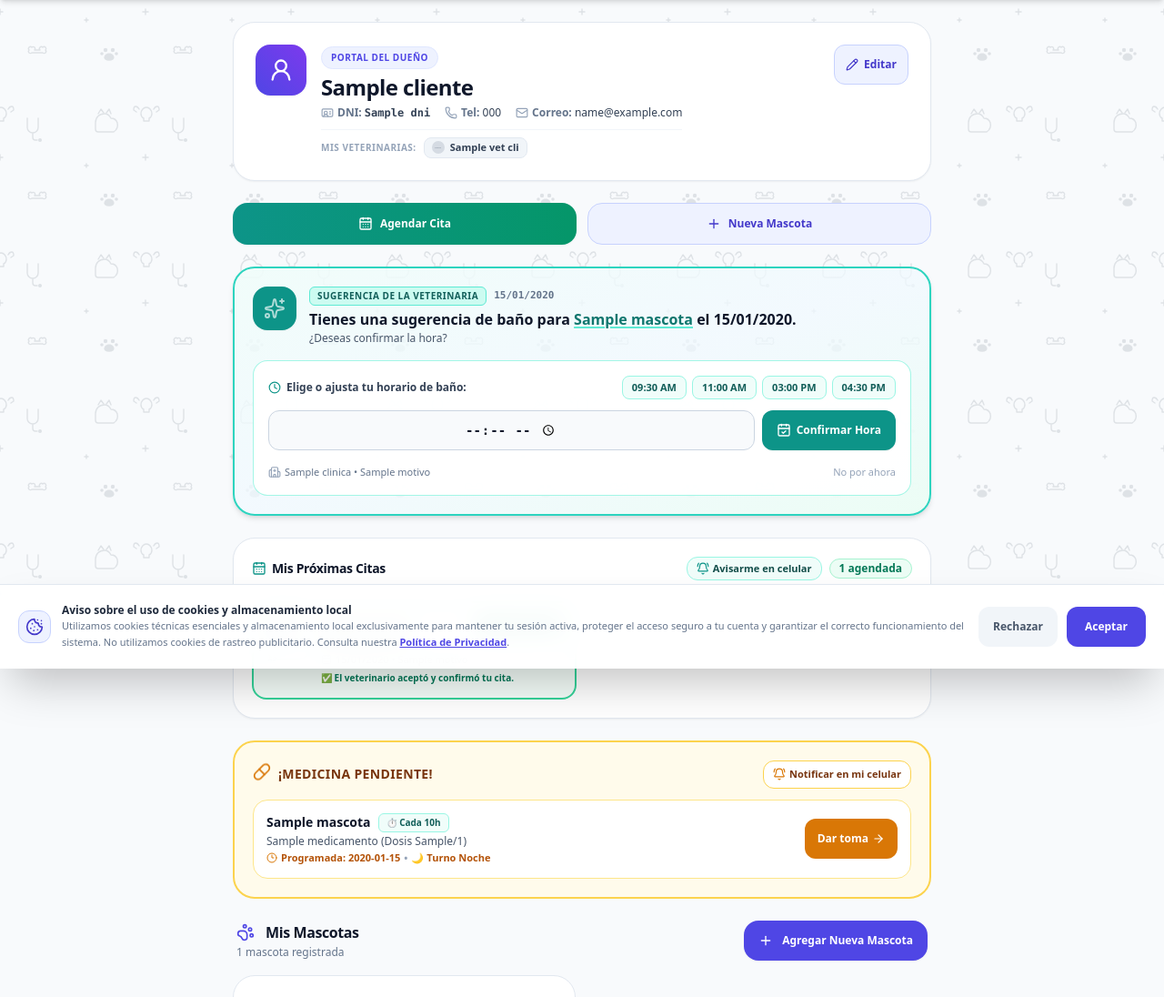
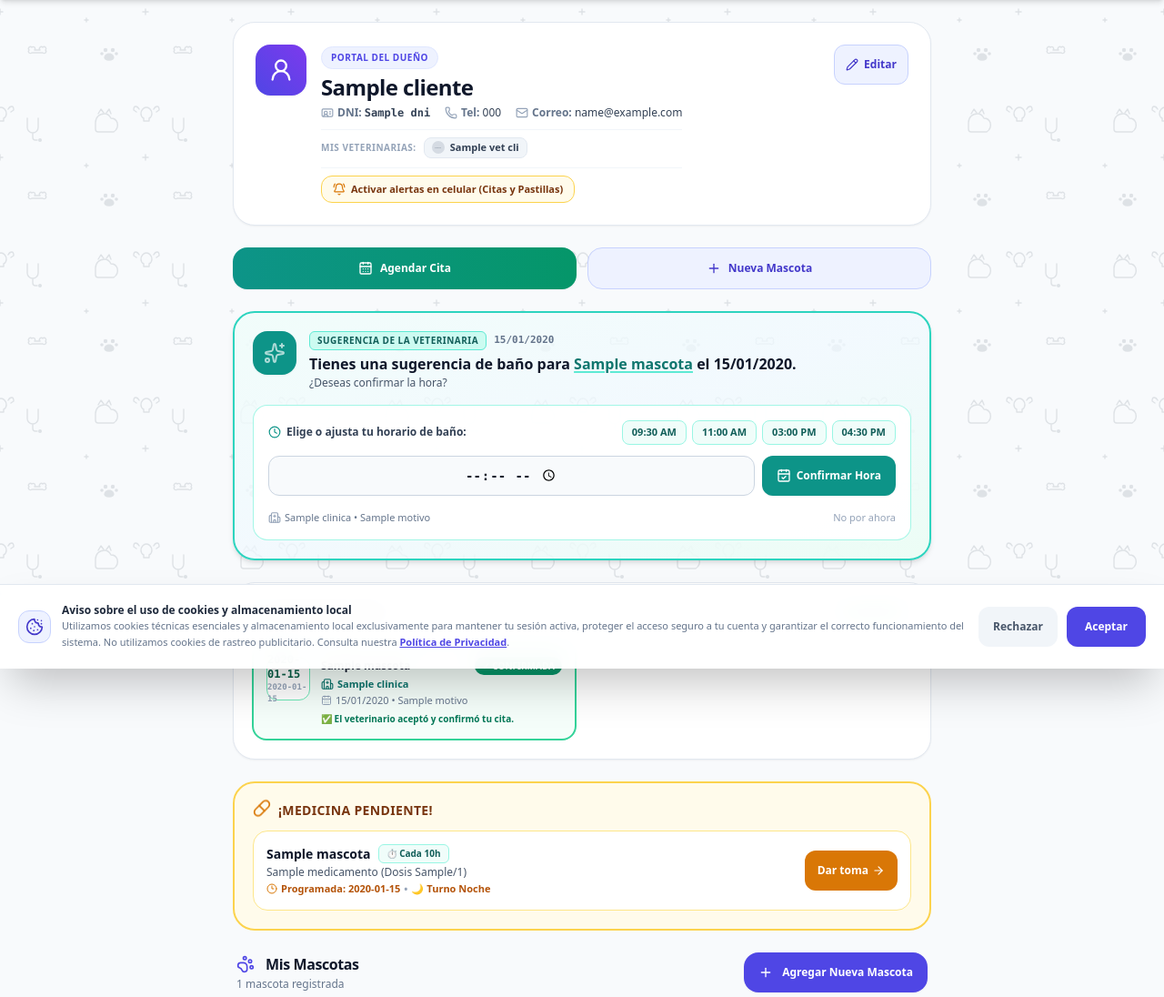
Before and after one commit to Layfom22/sherekepet-app, a FastAPI app: template app/templates/client/dashboard.html in a window 1280 px wide. Shown: the part 65-1161 px from the top of the page at 91% size. Run offline with FastAPI, Linux system fonts and the light colour scheme; the template is opened without the code that fills it: most values are stand-ins (such as "Sample title", 1, 10 or a date in 2020); grey boxes marked "Sample" are stand-in pictures; some libraries are stand-ins or nearby versions.

Commit message:
feat(portal): unificar interruptor global de alertas en perfil y pedir consentimiento al agendar cita

```diff
--- a/app/templates/client/dashboard.html
+++ b/app/templates/client/dashboard.html
@@ -53,6 +53,19 @@
                         {% endfor %}
                     </div>
                     {% endif %}
+
+                    <!-- Interruptor Global Único de Notificaciones (para todas las citas y pastillas) -->
+                    <div class="mt-2.5 pt-2 border-t border-slate-100 flex items-center justify-between gap-2 flex-wrap">
+                        <button
+                            type="button"
+                            id="btnToggleAlertasGlobales"
+                            onclick="alternarAlertasGlobalesCelular()"
+                            class="px-3 py-1.5 rounded-xl text-[11px] font-bold bg-amber-50 hover:bg-amber-100 text-amber-900 border border-amber-300 shadow-2xs inline-flex items-center space-x-1.5 transition-all"
+                        >
+                            <i id="iconoAlertasGlobales" data-lucide="bell-ring" class="w-3.5 h-3.5 text-amber-600 shrink-0" aria-hidden="true"></i>
+                            <span id="txtAlertasGlobales">Activar alertas en celular (Citas y Pastillas)</span>
+                        </button>
+                    </div>
                 </div>
             </div>
 
@@ -178,15 +191,6 @@
                 <span>Mis Próximas Citas</span>
             </h2>
             <div class="flex items-center gap-2">
-                <button
-                    type="button"
-                    onclick="activarNotificacionesCelular()"
-                    class="px-2.5 py-1 rounded-xl text-[11px] font-bold bg-teal-50 hover:bg-teal-100 text-teal-900 border border-teal-200 inline-flex items-center space-x-1 transition-all"
-                    title="Recibir alerta en mi celular cuando el veterinario confirme"
-                >
-                    <i data-lucide="bell-ring" class="w-3.5 h-3.5 text-teal-600" aria-hidden="true"></i>
-                    <span class="txtEstadoNotifCitas">Avisarme en celular</span>
-                </button>
                 <span class="text-xs font-bold px-2.5 py-0.5 rounded-full bg-emerald-50 text-emerald-700 border border-emerald-200">
                     {{ citas_cliente|length }} agendada{{ 's' if citas_cliente|length != 1 else '' }}
                 </span>
@@ -257,15 +261,6 @@
                 <i data-lucide="pill" class="w-5 h-5 text-amber-600 shrink-0 animate-bounce" aria-hidden="true"></i>
                 <h2 class="text-sm font-black uppercase tracking-wide">¡Medicina Pendiente!</h2>
             </div>
-            <button
-                type="button"
-                id="btnActivarAlarmaPwa"
-                onclick="activarNotificacionesCelular()"
-                class="px-2.5 py-1.5 rounded-xl text-[11px] font-bold bg-white hover:bg-amber-100 text-amber-900 border border-amber-300 shadow-2xs inline-flex items-center space-x-1 transition-all"
-            >
-                <i data-lucide="bell-ring" class="w-3.5 h-3.5 text-amber-600" aria-hidden="true"></i>
-                <span id="txtActivarAlarmaPwa">Notificar en mi celular</span>
-            </button>
         </div>
         {% for item in dosis_pendientes %}
         {% set hora_h = item.dosis.hora_programada.hour %}
@@ -1020,6 +1015,17 @@ async function enviarAgendarCita(e) {
         return;
     }
 
+    // Solicitar consentimiento de notificaciones automáticamente al agendar (solo si aún no se ha concedido)
+    if ('Notification' in window && Notification.permission === 'default') {
+        try {
+            const perm = await Notification.requestPermission();
+            if (perm === 'granted') {
+                localStorage.removeItem('sherekepet_alertas_pausadas');
+                actualizarEstadoBotonAlarma();
+            }
+        } catch (_) {}
+    }
+
     const btn = document.getElementById("btnConfirmarCita");
     if (btn) {
         btn.disabled = true;
@@ -1043,7 +1049,7 @@ async function enviarAgendarCita(e) {
 
         if (resp.ok) {
             cerrarModalAgendarCita();
-            mostrarToast("¡Cita agendada con éxito!");
+            mostrarToast("¡Cita agendada! Te avisaremos apenas el veterinario confirme.");
             setTimeout(() => {
                 window.location.reload();
             }, 700);
@@ -1265,6 +1271,17 @@ async function confirmarCitaSugerida(citaId) {
         return;
     }
 
+    // Pedir consentimiento de notificaciones automáticamente al confirmar cita si aún no ha respondido
+    if ('Notification' in window && Notification.permission === 'default') {
+        try {
+            const perm = await Notification.requestPermission();
+            if (perm === 'granted') {
+                localStorage.removeItem('sherekepet_alertas_pausadas');
+                actualizarEstadoBotonAlarma();
+            }
+        } catch (_) {}
+    }
+
     if (btn) {
         btn.disabled = true;
         btn.classList.add('opacity-75');
@@ -1336,25 +1353,63 @@ async function descartarCitaSugerida(citaId) {
     }
 }
 
-// Notificaciones Móviles PWA para Recordatorios de Pastillas y Confirmación de Citas
+// Notificaciones Móviles Globales PWA (Citas y Recordatorios de Pastillas)
+function sonAlertasGlobalesActivas() {
+    return ('Notification' in window) &&
+           Notification.permission === 'granted' &&
+           localStorage.getItem('sherekepet_alertas_pausadas') !== '1';
+}
+
 function actualizarEstadoBotonAlarma() {
-    if (!('Notification' in window)) return;
+    const btnGlobal = document.getElementById('btnToggleAlertasGlobales');
+    const txtGlobal = document.getElementById('txtAlertasGlobales');
+    if (!btnGlobal || !txtGlobal) return;
+
+    if (!('Notification' in window)) {
+        txtGlobal.textContent = 'Sin soporte de alertas en este navegador';
+        return;
+    }
+
+    const pausadas = localStorage.getItem('sherekepet_alertas_pausadas') === '1';
+
+    if (Notification.permission === 'granted' && !pausadas) {
+        txtGlobal.textContent = 'Alertas activas para todo (Toca para desactivar)';
+        btnGlobal.className = 'inline-flex items-center space-x-1.5 px-3 py-1.5 rounded-xl text-[11px] font-bold transition shadow-sm border bg-emerald-50 dark:bg-emerald-900/30 text-emerald-800 dark:text-emerald-200 border-emerald-200 dark:border-emerald-700/50 hover:bg-emerald-100';
+    } else if (Notification.permission === 'granted' && pausadas) {
+        txtGlobal.textContent = 'Alertas desactivadas (Toca para reactivar)';
+        btnGlobal.className = 'inline-flex items-center space-x-1.5 px-3 py-1.5 rounded-xl text-[11px] font-bold transition shadow-sm border bg-slate-100 dark:bg-slate-700/60 text-slate-600 dark:text-slate-300 border-slate-200 dark:border-slate-600 hover:bg-slate-200';
+    } else {
+        txtGlobal.textContent = 'Activar alertas en celular (Citas y Pastillas)';
+        btnGlobal.className = 'inline-flex items-center space-x-1.5 px-3 py-1.5 rounded-xl text-[11px] font-bold transition shadow-sm border bg-amber-50 dark:bg-amber-900/30 text-amber-800 dark:text-amber-200 border-amber-200 dark:border-amber-700/50 hover:bg-amber-100';
+    }
+}
+
+async function alternarAlertasGlobalesCelular() {
+    if (!('Notification' in window)) {
+        alert('Tu navegador no soporta notificaciones nativas. Te recomendamos agregar tu correo en "Mi Perfil" para recibir recordatorios.');
+        return;
+    }
+
     if (Notification.permission === 'granted') {
-        const txt = document.getElementById('txtActivarAlarmaPwa');
-        const btn = document.getElementById('btnActivarAlarmaPwa');
-        if (txt && btn) {
-            txt.textContent = 'Alertas activadas en celular';
-            btn.classList.remove('bg-white', 'text-amber-900', 'border-amber-300');
-            btn.classList.add('bg-emerald-100', 'text-emerald-900', 'border-emerald-300');
-        }
-        document.querySelectorAll('.txtEstadoNotifCitas').forEach(el => {
-            el.textContent = 'Alertas activadas';
-        });
-    }
+        const pausadas = localStorage.getItem('sherekepet_alertas_pausadas') === '1';
+        if (pausadas) {
+            localStorage.removeItem('sherekepet_alertas_pausadas');
+            actualizarEstadoBotonAlarma();
+            await programarAlarmasDosisPendientes(true);
+            mostrarToast('🔔 ¡Alertas reactivadas para todas tus citas y pastillas!');
+        } else {
+            localStorage.setItem('sherekepet_alertas_pausadas', '1');
+            actualizarEstadoBotonAlarma();
+            mostrarToast('🔕 Alertas en celular pausadas. Puedes reactivarlas cuando quieras.');
+        }
+        return;
+    }
+
+    await activarNotificacionesCelular();
 }
 
 async function lanzarNotificacionNativaCitaConfirmada(cita) {
-    if (!('Notification' in window) || Notification.permission !== 'granted') return;
+    if (!sonAlertasGlobalesActivas()) return;
     try {
         const reg = await navigator.serviceWorker?.ready;
         const sw = reg?.active || navigator.serviceWorker?.controller;
@@ -1424,7 +1479,7 @@ async function verificarEstadoCitasEnTiempoReal() {
 }
 
 async function programarAlarmasDosisPendientes(forzarNotificacionPrueba = false) {
-    if (!('Notification' in window) || Notification.permission !== 'granted') return;
+    if (!sonAlertasGlobalesActivas()) return;
     const reg = await navigator.serviceWorker?.ready;
     const sw = reg?.active || navigator.serviceWorker?.controller;
     if (!sw) return;
@@ -1457,8 +1512,8 @@ async function programarAlarmasDosisPendientes(forzarNotificacionPrueba = false)
     if (forzarNotificacionPrueba) {
         sw.postMessage({
             type: 'SHOW_DOSE_NOTIFICATION',
-            title: '🔔 ¡Alertas de Citas y Pastillas activadas!',
-            body: 'Tu celular te avisará cuando el veterinario confirme tu cita o le toque medicina a tu mascota.',
+            title: '🔔 ¡Alertas activadas para todo!',
+            body: 'Tu celular te avisará automáticamente para todas tus citas y recordatorios de pastillas.',
             tag: 'sherekepet-test-alarm',
             url: '/portal/dashboard'
         });
@@ -1472,9 +1527,10 @@ async function activarNotificacionesCelular() {
     }
     const perm = await Notification.requestPermission();
     if (perm === 'granted') {
+        localStorage.removeItem('sherekepet_alertas_pausadas');
         actualizarEstadoBotonAlarma();
         await programarAlarmasDosisPendientes(true);
-        mostrarToast('¡Notificaciones de citas y pastillas activadas!');
+        mostrarToast('¡Alertas activadas para todas tus citas y pastillas!');
     } else {
         alert('Permiso de notificaciones denegado. Puedes activarlo en la configuración del navegador o agregar tu correo en "Mi Perfil".');
     }
```
